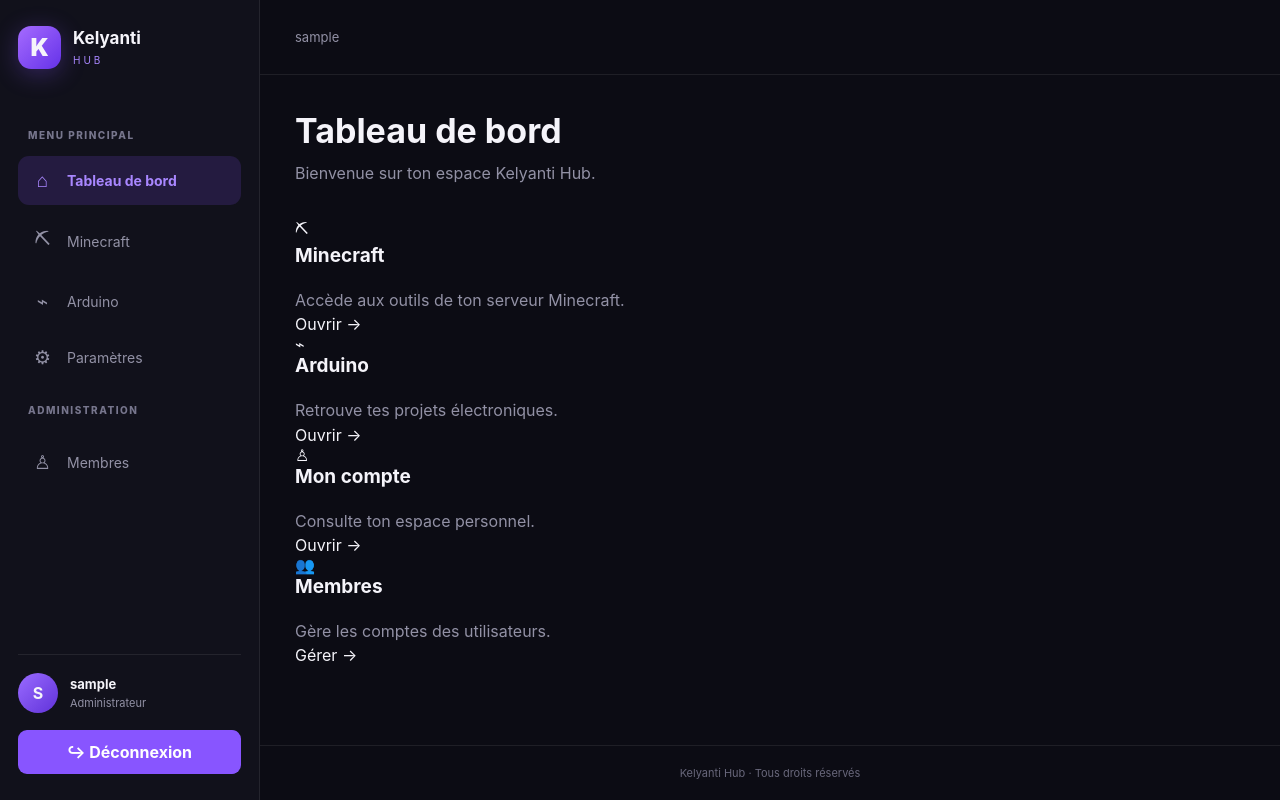
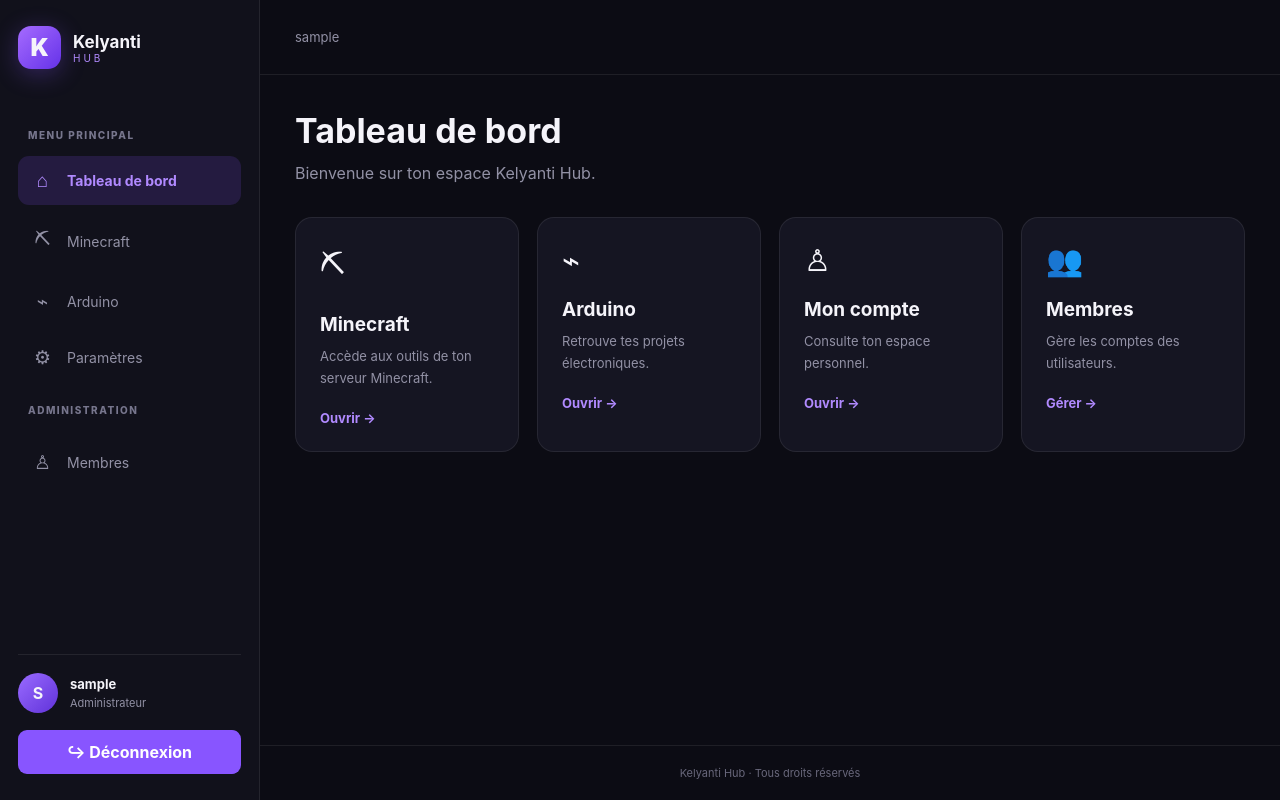
Before and after one commit to kelyanti81/Kelyanti_hub, a Flask app: page /dashboard in a window 1280 px wide. Run offline with Flask 3, Linux system fonts and the light colour scheme; the visitor is signed in with stand-in values (Sample User, id 1).

Commit message:
Update style.css

```diff
--- a/static/style.css
+++ b/static/style.css
@@ -3,9 +3,9 @@
     --background: #0c0c14;
     --surface: #151522;
     --surface-light: #1d1d2d;
-    --border: rgba(255,255,255,0.08);
+    --border: rgba(255,255,255,.08);
     --primary: #8855ff;
-    --primary-light: #a987ff;
+    --primary-light: #b18aff;
     --text: #f5f4fa;
     --muted: #9291a5;
     --danger: #ef5265;
@@ -95,8 +76,11 @@ button {
     box-shadow: 0 5px 25px rgba(136,85,255,.3);
 }
 
+.brand strong, .brand small {
+    display: block;
+}
+
 .brand strong {
-    display: block;
     font-size: 17px;
 }
 
@@ -401,6 +398,49 @@ button.danger:hover {
     gap: 9px;
 }
 
+/* TABLEAU DE BORD */
+
+.dashboard-grid {
+    display: grid;
+    grid-template-columns: repeat(auto-fit,minmax(220px,1fr));
+    gap: 18px;
+}
+
+.dashboard-card {
+    display: block;
+    background: var(--surface);
+    border: 1px solid var(--border);
+    border-radius: 17px;
+    padding: 24px;
+    transition: .2s;
+}
+
+.dashboard-card:hover {
+    transform: translateY(-4px);
+    border-color: var(--primary);
+    background: var(--surface-light);
+}
+
+.dashboard-icon {
+    font-size: 30px;
+    margin-bottom: 20px;
+}
+
+.dashboard-card h2 {
+    margin-bottom: 9px;
+}
+
+.dashboard-card p {
+    font-size: 13px;
+    margin-bottom: 18px;
+}
+
+.dashboard-card > span {
+    color: var(--primary-light);
+    font-size: 13px;
+    font-weight: bold;
+}
+
 /* NOTIFICATIONS */
 
 .notice {
```
Also changed, not shown: other parts of static/style.css (+165 -97 lines).
